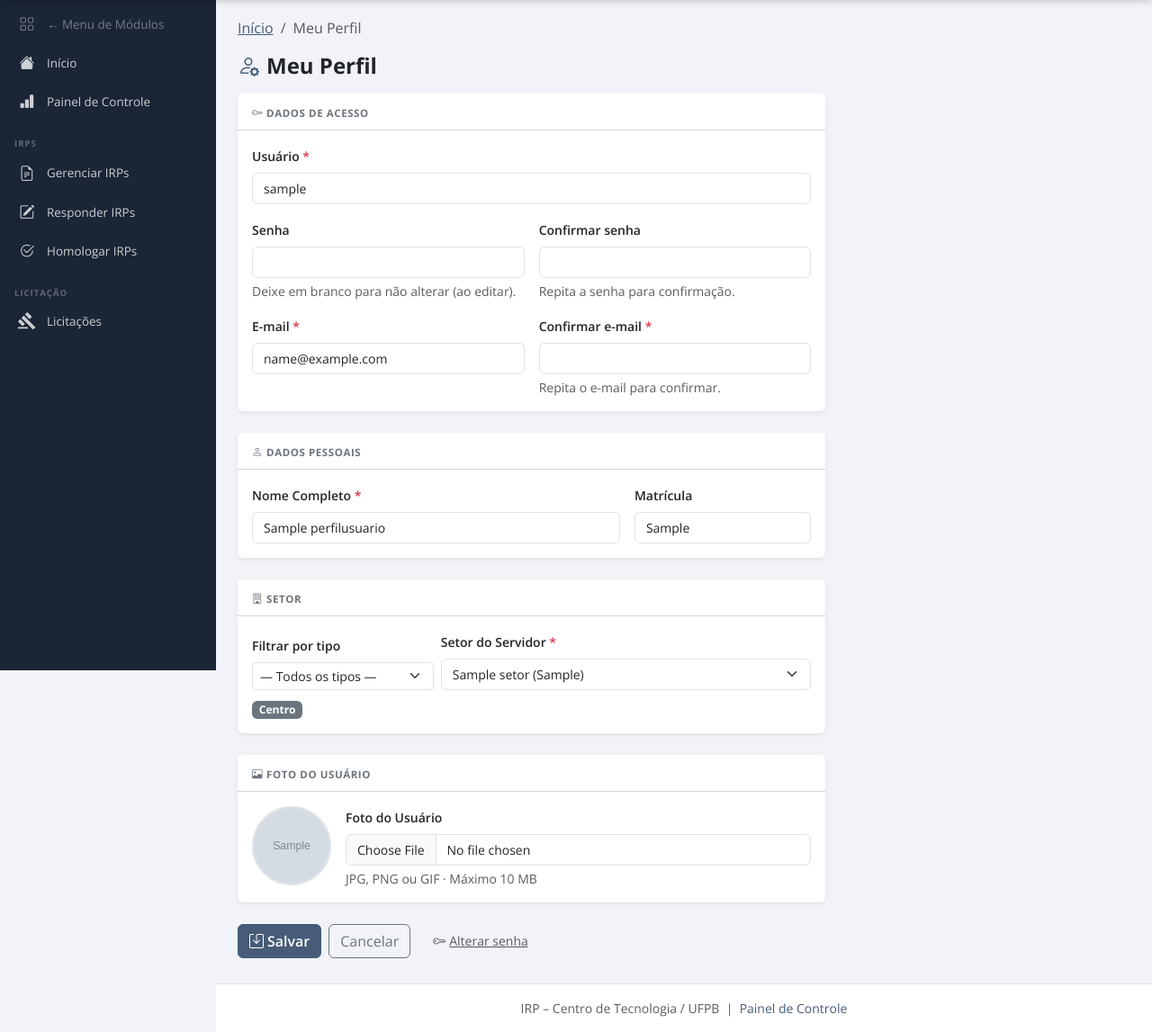
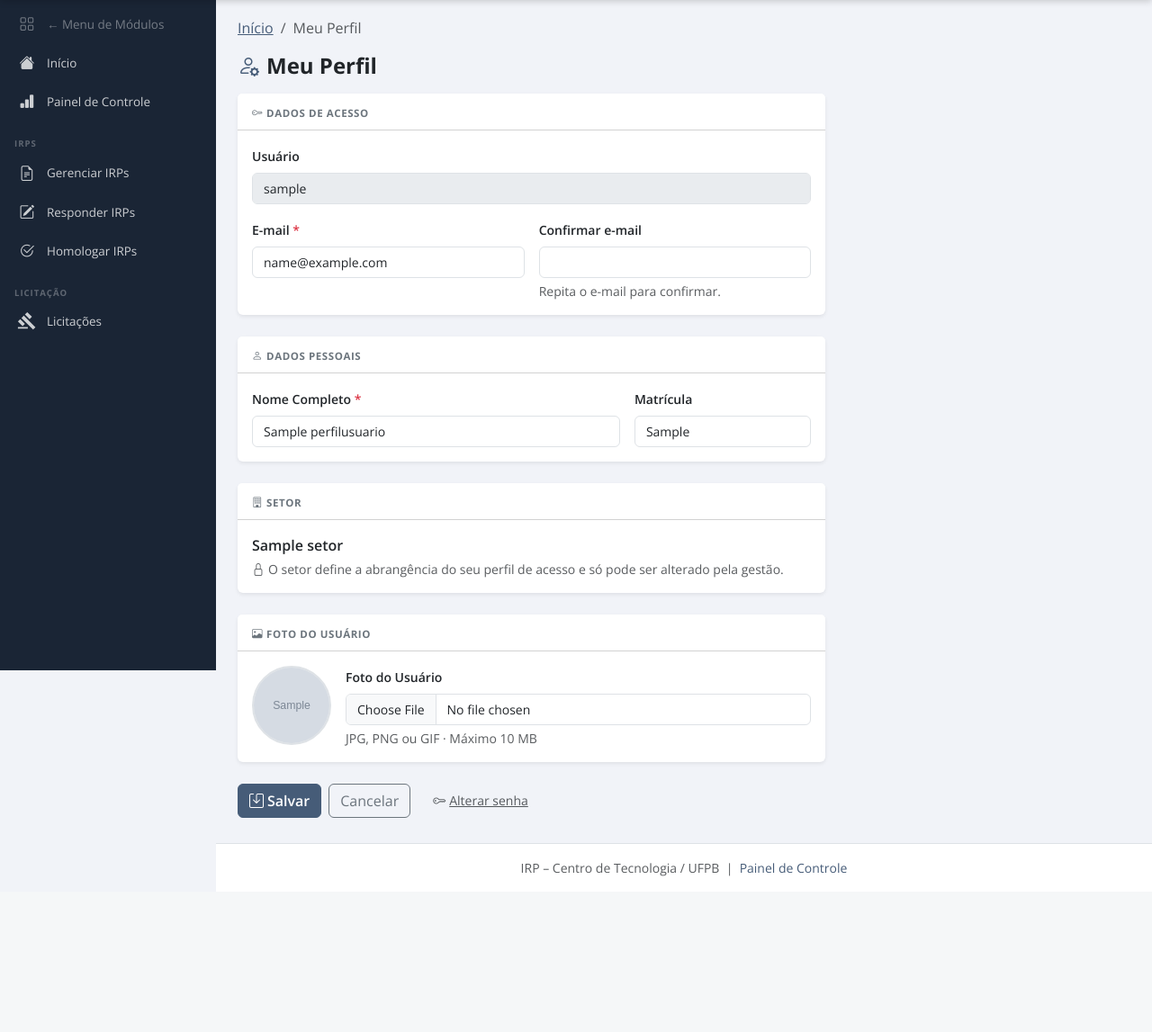
Before and after one commit to marcelgois-png/orcamento-projetos-ct, a Django app: page /perfil/ in a window 1280 px wide. Shown: the part 55-1202 px from the top of the page at 90% size. After the commit the page ends 1029 px from the top, so only its background shows below. Run offline with Django 5.2, Linux system fonts and the light colour scheme; a user stored in the database is signed in; tables that the repository leaves empty hold one stand-in row (values such as "Sample post"); grey boxes marked "Sample" are stand-in pictures; some libraries are stand-ins or nearby versions.

Commit message:
Corrige Meu Perfil: impede alteracao do perfil de acesso pelo proprio usuario
A tela "Meu Perfil" reutilizava o UsuarioForm da gestao, que aceita
perfil_tipo, username e senha. O template so escondia os campos, entao um
POST manipulado permitia a qualquer usuario se promover a Administrador.
Alem disso, o envio legitimo falhava em silencio (perfil_tipo obrigatorio
e nao enviado).

- Novo MeuPerfilForm: e-mail, nome, matricula, foto e setor.
- Setor editavel apenas por respondentes, restrito a setores compativeis;
  para chefias e demais perfis o setor define a abrangencia de acesso e
  fica somente leitura.
- Remove a rota salvar_item_htmx (sem uso e com NameError) e o template
  orfao perfil_editar.html.

Co-Authored-By: Claude Opus 5.5 <noreply@anthropic.com>

```diff
--- a/core/forms.py
+++ b/core/forms.py
@@ -126,37 +126,105 @@ class SetorForm(forms.ModelForm):
         self.fields['pai'].required = False
 
 
-class PerfilForm(forms.ModelForm):
-    email = forms.EmailField(
-        required=False,
-        label='E-mail',
-        widget=forms.EmailInput(attrs={'class': 'form-control', 'placeholder': 'seu@email.com'})
+def _validar_foto(foto):
+    if foto and hasattr(foto, 'size'):
+        if foto.size > 10 * 1024 * 1024:
+            raise forms.ValidationError('A foto não pode ultrapassar 10 MB.')
+        ext = foto.name.rsplit('.', 1)[-1].lower() if '.' in foto.name else ''
+        if ext not in ('jpg', 'jpeg', 'png', 'gif', 'webp'):
+            raise forms.ValidationError('Formato inválido. Use JPG, PNG, GIF ou WebP.')
+    return foto
+
+
+# Perfis que podem trocar o próprio setor em "Meu Perfil". Para os demais, o
+# setor define a abrangência de acesso (ex.: qual departamento a chefia
+# homologa) e só pode ser alterado pela gestão.
+PERFIS_SETOR_AUTOATENDIMENTO = ('respondente', '')
+
+
+def setores_autoatendimento_qs():
+    """Setores que um respondente pode escolher para si mesmo."""
+    tipos = [t for t, perfis in PERFIL_POR_TIPO_SETOR.items() if 'respondente' in perfis]
+    return _setor_qs().filter(tipo__in=tipos)
+
+
+class MeuPerfilForm(forms.ModelForm):
+    """Formulário do próprio usuário ("Meu Perfil").
+
+    Não expõe perfil de acesso, nome de usuário nem senha: esses dados são
+    alterados pela gestão (a senha, pela tela própria, que exige a atual).
+    """
+    nome_completo = forms.CharField(
+        max_length=255, label='Nome Completo',
+        widget=forms.TextInput(attrs={'class': 'form-control'})
+    )
+    matricula = forms.CharField(
+        max_length=20, required=False, label='Matrícula',
+        widget=forms.TextInput(attrs={'class': 'form-control'})
+    )
+    foto = forms.FileField(
+        required=False, label='Foto do Usuário',
+        widget=forms.FileInput(attrs={'class': 'form-control', 'accept': 'image/*', 'id': 'input-foto'}),
+        help_text='JPG, PNG ou GIF · Máximo 10 MB'
+    )
+    setor = forms.ModelChoiceField(
+        queryset=None, label='Setor do Servidor',
+        widget=forms.Select(attrs={'class': 'form-select'})
+    )
+    email2 = forms.EmailField(
+        widget=forms.EmailInput(attrs={'class': 'form-control'}),
+        required=False, label='Confirmar e-mail',
     )
 
     class Meta:
-        model = PerfilUsuario
-        fields = ['nome_completo', 'matricula', 'setor']
-        widgets = {
-            'nome_completo': forms.TextInput(attrs={'class': 'form-control'}),
-            'matricula': forms.TextInput(attrs={'class': 'form-control'}),
-            'setor': forms.Select(attrs={'class': 'form-select'}),
-        }
+        model = User
+        fields = ['email']
+        widgets = {'email': forms.EmailInput(attrs={'class': 'form-control'})}
+        labels = {'email': 'E-mail'}
 
     def __init__(self, *args, **kwargs):
-        self._usuario = kwargs.pop('usuario', None)
+        self._perfil = kwargs.pop('perfil', None)
         super().__init__(*args, **kwargs)
-        self.fields['setor'].queryset = _setor_qs()
-        if self._usuario:
-            self.fields['email'].initial = self._usuario.email
+        self.fields['email'].required = True
+        self.pode_alterar_setor = (
+            self._perfil is None
+            or self._perfil.perfil_tipo in PERFIS_SETOR_AUTOATENDIMENTO
+        )
+        if self.pode_alterar_setor:
+            self.fields['setor'].queryset = setores_autoatendimento_qs()
+        else:
+            del self.fields['setor']
+        if self._perfil:
+            self.fields['nome_completo'].initial = self._perfil.nome_completo
+            self.fields['matricula'].initial = self._perfil.matricula
+            if self.pode_alterar_setor:
+                self.fields['setor'].initial = self._perfil.setor
+
+    def clean_foto(self):
+        return _validar_foto(self.cleaned_data.get('foto'))
+
+    def clean(self):
+        cleaned = super().clean()
+        email = (cleaned.get('email') or '').strip()
+        email2 = (cleaned.get('email2') or '').strip()
+        if email and email2 and email.lower() != email2.lower():
+            self.add_error('email2', 'Os endereços de e-mail não coincidem.')
+        return cleaned
 
     def save(self, commit=True):
-        perfil = super().save(commit=False)
+        user = super().save(commit=False)
         if commit:
+            user.save(update_fields=['email'])
+            perfil, _ = PerfilUsuario.objects.get_or_create(usuario=user)
+            perfil.nome_completo = self.cleaned_data['nome_completo']
+            perfil.matricula = self.cleaned_data.get('matricula', '')
+            if self.pode_alterar_setor:
+                perfil.setor = self.cleaned_data['setor']
+            foto = self.cleaned_data.get('foto')
+            if foto:
+                perfil.foto = foto
             perfil.save()
-            if self._usuario and 'email' in self.cleaned_data:
-                self._usuario.email = self.cleaned_data['email']
-                self._usuario.save(update_fields=['email'])
-        return perfil
+        return user
 
 
 class UsuarioForm(forms.ModelForm):
@@ -237,14 +305,7 @@ class UsuarioForm(forms.ModelForm):
             self.fields['perfil_tipo'].initial = self._perfil.perfil_tipo
 
     def clean_foto(self):
-        foto = self.cleaned_data.get('foto')
-        if foto and hasattr(foto, 'size'):
-            if foto.size > 10 * 1024 * 1024:
-                raise forms.ValidationError('A foto não pode ultrapassar 10 MB.')
-            ext = foto.name.rsplit('.', 1)[-1].lower() if '.' in foto.name else ''
-            if ext not in ('jpg', 'jpeg', 'png', 'gif', 'webp'):
-                raise forms.ValidationError('Formato inválido. Use JPG, PNG, GIF ou WebP.')
-        return foto
+        return _validar_foto(self.cleaned_data.get('foto'))
 
     def clean_senha(self):
         # A senha não é mais obrigatória para novos usuários (definida via link de e-mail)
--- a/core/urls.py
+++ b/core/urls.py
@@ -10,7 +10,6 @@ urlpatterns = [
     path('perfil/', views.perfil_editar, name='perfil_editar'),
     path('irps/', views.irp_list, name='irp_list'),
     path('irps/<int:pk>/responder/', views.irp_responder, name='irp_responder'),
-    path('irps/<int:irp_pk>/item/<int:item_pk>/salvar/', views.salvar_item_htmx, name='salvar_item_htmx'),
 
     # --- Dashboard público ---
     path('dashboard/', views.dashboard, name='dashboard'),
--- a/core/views.py
+++ b/core/views.py
@@ -19,8 +19,8 @@ from django.utils.crypto import get_random_string
 from django.utils.encoding import force_bytes, force_str
 from django.utils.http import urlsafe_base64_decode, urlsafe_base64_encode
 
-from .forms import (IRPForm, ItemForm, ItemImportForm, PerfilForm,
-                    SetorForm, UsuarioForm)
+from .forms import (IRPForm, ItemForm, ItemImportForm, MeuPerfilForm,
+                    SetorForm, UsuarioForm, setores_autoatendimento_qs)
 from .models import (IRP, Item, PerfilUsuario, Resposta, RespostaItem, Setor,
                       HomologacaoSetor, HomologacaoSetorItem,
                       Pregao, PregaoItem, PERFIL_POR_TIPO_SETOR, TIPO_SETOR_CHOICES)
@@ -408,74 +408,6 @@ def irp_responder(request, pk):
 
 
 @login_required
-def salvar_item_htmx(request, irp_pk, item_pk):
-    """Endpoint HTMX: salva a quantidade de um único item."""
-    if request.method != 'POST':
-        return HttpResponse(status=405)
-
-    irp = get_object_or_404(IRP, pk=irp_pk)
-    item = get_object_or_404(Item, pk=item_pk, irp=irp)
-
-    if not irp.esta_aberta:
-        return HttpResponse('<span class="text-danger small">IRP encerrada</span>')
-
-    if not perfil.setor:
-        return HttpResponse('<span class="text-danger small">Vínculo com setor exigido</span>')
-
-    tipo_setor = perfil.setor.tipo if perfil.setor else ''
-    if tipo_setor in ('departamento', 'direcao', 'centro'):
-        return HttpResponse('<span class="text-danger small" title="Departamentos não respondem">Bloqueado</span>')
-
-    resposta, _ = Resposta.objects.get_or_create(
-        irp=irp, usuario=request.user,
-        defaults={'setor': perfil.setor}
-    )
-
-    qtd_str = request.POST.get(f'qtd_{item_pk}', '').strip().replace(',', '.')
-    obs = request.POST.get(f'obs_{item_pk}', '').strip()
-
-    try:
-        quantidade = Decimal(qtd_str) if qtd_str else None
-        if quantidade is not None and quantidade <= 0:
-            quantidade = None
-    except InvalidOperation:
-        quantidade = None
-
-    ri, _ = RespostaItem.objects.get_or_create(resposta=resposta, item=item)
-    ri.quantidade = quantidade
-    ri.observacao = obs
-    ri.save()
-
-    # Calcula valor total do item
-    if quantidade:
-        valor = quantidade * item.preco_estimado
-        valor_fmt = _fmt_brl(valor)
-        return HttpResponse(
-            f'<span class="text-success" title="Salvo">'
-            f'<i class="bi bi-check-circle-fill"></i>'
-            f'</span>'
-            f'<span class="ms-1 text-muted small" id="valor-{item_pk}">{valor_fmt}</span>'
-        )
-    return HttpResponse(
-        f'<span class="text-secondary" title="Salvo (sem intenção)">'
-        f'<i class="bi bi-dash-circle"></i>'
-        f'</span>'
-        f'<span class="ms-1" id="valor-{item_pk}">—</span>'
-    )
-
-
-def _fmt_brl(value):
-    if value is None:
-        return 'R$ 0,00'
-    try:
-        v = float(value)
-        fmt = f'{v:,.2f}'.replace(',', 'X').replace('.', ',').replace('X', '.')
-        return f'R$ {fmt}'
-    except (ValueError, TypeError):
-        return 'R$ 0,00'
-
-
-@login_required
 def perfil_editar(request):
     usuario = request.user
     try:
@@ -483,22 +415,22 @@ def perfil_editar(request):
     except PerfilUsuario.DoesNotExist:
         perfil = None
 
-    todos_setores = Setor.objects.filter(ativo=True).order_by('nome')
-
     if request.method == 'POST':
-        form = UsuarioForm(request.POST, request.FILES, instance=usuario, perfil=perfil)
+        form = MeuPerfilForm(request.POST, request.FILES, instance=usuario, perfil=perfil)
         if form.is_valid():
             form.save()
             messages.success(request, 'Perfil atualizado com sucesso!')
             return redirect('irp_list')
     else:
-        form = UsuarioForm(instance=usuario, perfil=perfil)
-
+        form = MeuPerfilForm(instance=usuario, perfil=perfil)
+
+    todos_setores = setores_autoatendimento_qs()
+    tipos_disponiveis = set(todos_setores.values_list('tipo', flat=True))
     return render(request, 'core/gestao/usuario_form.html', {
         'form': form,
         'titulo_pagina': 'Meu Perfil',
         'todos_setores': todos_setores,
-        'tipo_setor_choices': TIPO_SETOR_CHOICES,
+        'tipo_setor_choices': [c for c in TIPO_SETOR_CHOICES if c[0] in tipos_disponiveis],
         'perfil': perfil,
         'perfil_por_tipo_json': json.dumps(PERFIL_POR_TIPO_SETOR),
         'modo_perfil': True,
--- a/templates/core/gestao/usuario_form.html
+++ b/templates/core/gestao/usuario_form.html
@@ -67,6 +67,11 @@
   <div class="col-md-9 col-lg-8">
     <form method="post" enctype="multipart/form-data">
       {% csrf_token %}
+      {% if modo_perfil and form.non_field_errors %}
+      <div class="alert alert-danger py-2 small">
+        {% for err in form.non_field_errors %}<div><i class="bi bi-exclamation-triangle me-1"></i>{{ err }}</div>{% endfor %}
+      </div>
+      {% endif %}
 
       <!-- Dados de acesso -->
       <div class="card border-0 shadow-sm mb-4">
@@ -79,12 +84,18 @@
           <div class="row g-3">
             <!-- Usuário — linha própria -->
             <div class="col-12">
+              {% if modo_perfil %}
+              <label class="form-label fw-semibold">Usuário</label>
+              <input type="text" class="form-control" value="{{ form.instance.username }}" disabled>
+              {% else %}
               <label class="form-label fw-semibold">{{ form.username.label }} <span class="text-danger">*</span></label>
               {{ form.username }}
               {% for err in form.username.errors %}<div class="text-danger small mt-1">{{ err }}</div>{% endfor %}
+              {% endif %}
             </div>
-            <!-- Senha | Confirmar senha (visíveis apenas na edição) -->
-            {% if form.instance.pk %}
+            <!-- Senha | Confirmar senha (visíveis apenas na edição pela gestão;
+                 no Meu Perfil a troca é pela tela "Alterar senha") -->
+            {% if form.instance.pk and not modo_perfil %}
             <div class="col-md-6">
               <label class="form-label fw-semibold">{{ form.senha.label }}</label>
               {{ form.senha }}
@@ -105,7 +116,7 @@
               {% for err in form.email.errors %}<div class="text-danger small mt-1">{{ err }}</div>{% endfor %}
             </div>
             <div class="col-md-6">
-              <label class="form-label fw-semibold">{{ form.email2.label }} <span class="text-danger">*</span></label>
+              <label class="form-label fw-semibold">{{ form.email2.label }}{% if not form.instance.pk %} <span class="text-danger">*</span>{% endif %}</label>
               {{ form.email2 }}
               {% if not object %}<div class="form-text text-muted">Repita o e-mail para confirmar.</div>{% endif %}
               {% for err in form.email2.errors %}<div class="text-danger small mt-1">{{ err }}</div>{% endfor %}
@@ -145,6 +156,12 @@
           </span>
         </div>
         <div class="card-body pt-3">
+          {% if modo_perfil and not form.pode_alterar_setor %}
+          <div class="fw-semibold">{{ perfil.setor.nome|default:"Não definido" }}</div>
+          <div class="form-text text-muted">
+            <i class="bi bi-lock me-1"></i>O setor define a abrangência do seu perfil de acesso e só pode ser alterado pela gestão.
+          </div>
+          {% else %}
           <div class="row g-2 align-items-end">
             <div class="col-md-4">
               <label class="form-label fw-semibold">Filtrar por tipo</label>
@@ -177,6 +194,7 @@
           <div id="setor-tipo-info" class="mt-2" style="display:none">
             <span class="badge bg-secondary" id="setor-tipo-badge"></span>
           </div>
+          {% endif %}
         </div>
       </div>
 
```
Also changed, not shown: templates/core/perfil_editar.html (deleted, +0 -43 lines).
